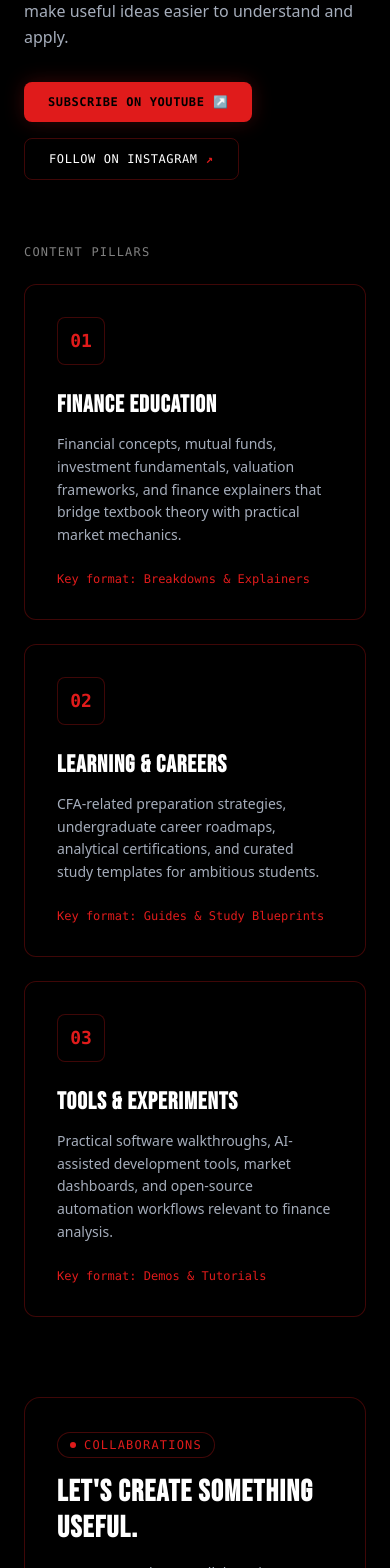
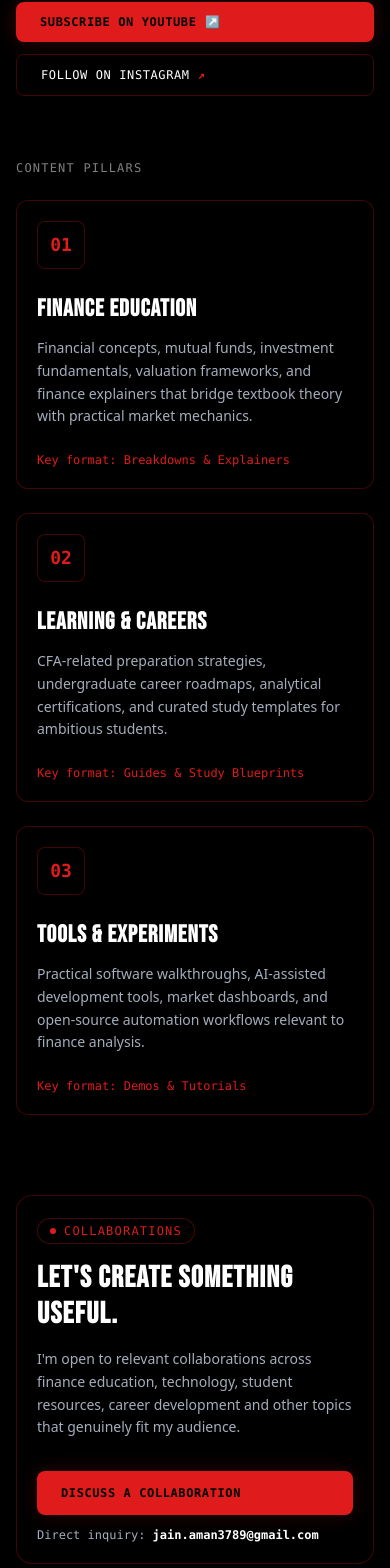
Before and after one commit to aman482006-beep/Oatish-webiste, a Next.js app: page /creator in a window 390 px wide. Shown: the part 412-1980 px from the top of the page. Built offline with nearby package versions, Linux system fonts and the light colour scheme.

Commit message:
Improve responsive mobile portfolio experience

```diff
--- a/src/app/creator/page.tsx
+++ b/src/app/creator/page.tsx
@@ -2,7 +2,7 @@
 
 export default function CreatorPage() {
   return (
-    <div className="min-h-screen bg-[var(--tech-bg)] text-[var(--tech-text)] pt-36 pb-28 px-6 sm:px-12 lg:px-20">
+    <div className="min-h-screen bg-[var(--tech-bg)] text-[var(--tech-text)] pt-28 sm:pt-36 pb-20 sm:pb-28 px-4 sm:px-8 lg:px-20">
       <div className="max-w-7xl mx-auto">
         {/* Section A: Introduction */}
         <div className="max-w-3xl mb-16">
@@ -10,14 +10,14 @@ export default function CreatorPage() {
             <span className="w-1.5 h-1.5 rounded-full bg-[var(--tech-accent)]" />
             <span>CONTENT & CREATOR HUB</span>
           </div>
-          <h1 className="text-4xl sm:text-5xl lg:text-6xl font-bold font-display tracking-tight text-white mb-6">
+          <h1 className="text-3xl sm:text-5xl lg:text-6xl font-bold font-display tracking-tight text-white mb-6">
             Finance, learning and useful ideas — shared in public.
           </h1>
           <p className="text-[var(--tech-text-muted)] text-base sm:text-lg leading-relaxed font-sans mb-8">
             I create educational content around finance, investing concepts, career resources and the tools I explore along the way. My goal is to make useful ideas easier to understand and apply.
           </p>
 
-          <div className="flex flex-wrap items-center gap-4">
+          <div className="flex flex-col sm:flex-row flex-wrap items-stretch sm:items-center gap-3 sm:gap-4">
             <a
               href="https://www.youtube.com/@AmanJain-4"
               target="_blank"
@@ -43,7 +43,7 @@ export default function CreatorPage() {
         <div className="mb-20">
           <div className="text-xs font-mono uppercase tracking-widest text-white/50 mb-6">Content Pillars</div>
           <div className="grid grid-cols-1 md:grid-cols-3 gap-6">
-            <div className="p-8 rounded-xl bg-[var(--tech-card)] border border-[rgba(224,27,27,0.28)] flex flex-col justify-between">
+            <div className="p-5 sm:p-8 rounded-xl bg-[var(--tech-card)] border border-[rgba(224,27,27,0.28)] flex flex-col justify-between">
               <div>
                 <div className="w-12 h-12 rounded-lg bg-[var(--tech-bg)] border border-[rgba(224,27,27,0.28)] flex items-center justify-center text-[var(--tech-accent)] mb-6 font-mono font-bold text-lg">
                   01
@@ -56,7 +56,7 @@ export default function CreatorPage() {
               <div className="text-xs font-mono text-[var(--tech-accent)]">Key format: Breakdowns & Explainers</div>
             </div>
 
-            <div className="p-8 rounded-xl bg-[var(--tech-card)] border border-[rgba(224,27,27,0.28)] flex flex-col justify-between">
+            <div className="p-5 sm:p-8 rounded-xl bg-[var(--tech-card)] border border-[rgba(224,27,27,0.28)] flex flex-col justify-between">
               <div>
                 <div className="w-12 h-12 rounded-lg bg-[var(--tech-bg)] border border-[rgba(224,27,27,0.28)] flex items-center justify-center text-[var(--tech-accent)] mb-6 font-mono font-bold text-lg">
                   02
@@ -69,7 +69,7 @@ export default function CreatorPage() {
               <div className="text-xs font-mono text-[var(--tech-accent)]">Key format: Guides & Study Blueprints</div>
             </div>
 
-            <div className="p-8 rounded-xl bg-[var(--tech-card)] border border-[rgba(224,27,27,0.28)] flex flex-col justify-between">
+            <div className="p-5 sm:p-8 rounded-xl bg-[var(--tech-card)] border border-[rgba(224,27,27,0.28)] flex flex-col justify-between">
               <div>
                 <div className="w-12 h-12 rounded-lg bg-[var(--tech-bg)] border border-[rgba(224,27,27,0.28)] flex items-center justify-center text-[var(--tech-accent)] mb-6 font-mono font-bold text-lg">
                   03
@@ -85,7 +85,7 @@ export default function CreatorPage() {
         </div>
 
         {/* Section E: Partnerships */}
-        <div className="p-8 sm:p-12 rounded-2xl bg-[var(--tech-card)] border border-[rgba(224,27,27,0.28)] relative overflow-hidden">
+        <div className="p-5 sm:p-12 rounded-2xl bg-[var(--tech-card)] border border-[rgba(224,27,27,0.28)] relative overflow-hidden">
           <div className="relative z-10 max-w-2xl">
             <div className="inline-flex items-center gap-2 px-3 py-1 rounded-full border border-[var(--tech-accent)]/30 bg-[var(--tech-bg)] text-[var(--tech-accent)] font-mono text-xs uppercase tracking-widest mb-4">
               <span className="w-1.5 h-1.5 rounded-full bg-[var(--tech-accent)]" />
@@ -98,7 +98,7 @@ export default function CreatorPage() {
               I&apos;m open to relevant collaborations across finance education, technology, student resources, career development and other topics that genuinely fit my audience.
             </p>
 
-            <div className="flex flex-wrap items-center gap-4">
+            <div className="flex flex-col sm:flex-row flex-wrap items-stretch sm:items-center gap-3 sm:gap-4">
               <a
                 href="mailto:jain.aman3789@gmail.com?subject=Collaboration%20Inquiry%20-%20Aman%20Jain"
                 className="px-6 py-3.5 rounded-lg bg-[var(--tech-accent)] text-[#000000] font-mono text-xs uppercase tracking-wider font-bold hover:bg-[var(--tech-accent-hover)] transition-all shadow-[0_0_20px_rgba(224,27,27,0.2)]"
```
